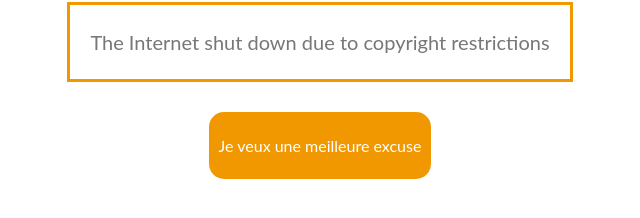
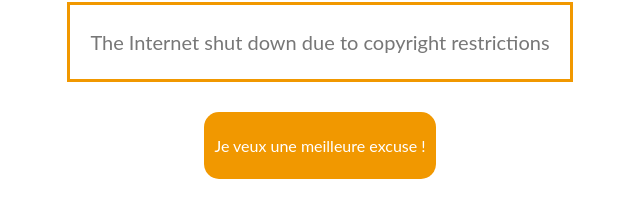
Before and after one commit to Guillxume/Excusa-dev, a plain HTML site: page index.html in a window 1280 px wide. Shown: the part 370-588 px from the top of the page, 320-960 px from the left. Drawn offline with Linux system fonts and the light colour scheme.

Commit message:
Edit HTML

```diff
--- a/index.html
+++ b/index.html
@@ -18,7 +18,7 @@
 			<section class="message-container">
 				<h2>Votre excuse du jour:</h2>
 				<div id="message"></div>
-				<a class="main-button" href="#" id="nouveau-message">Je veux une meilleure excuse</a>
+				<a class="main-button" href="#" id="nouveau-message">Je veux une meilleure excuse !</a>
 				<!-- TODO : Modal for adding your own excuses-->
 			</section>
 		</main>
```
